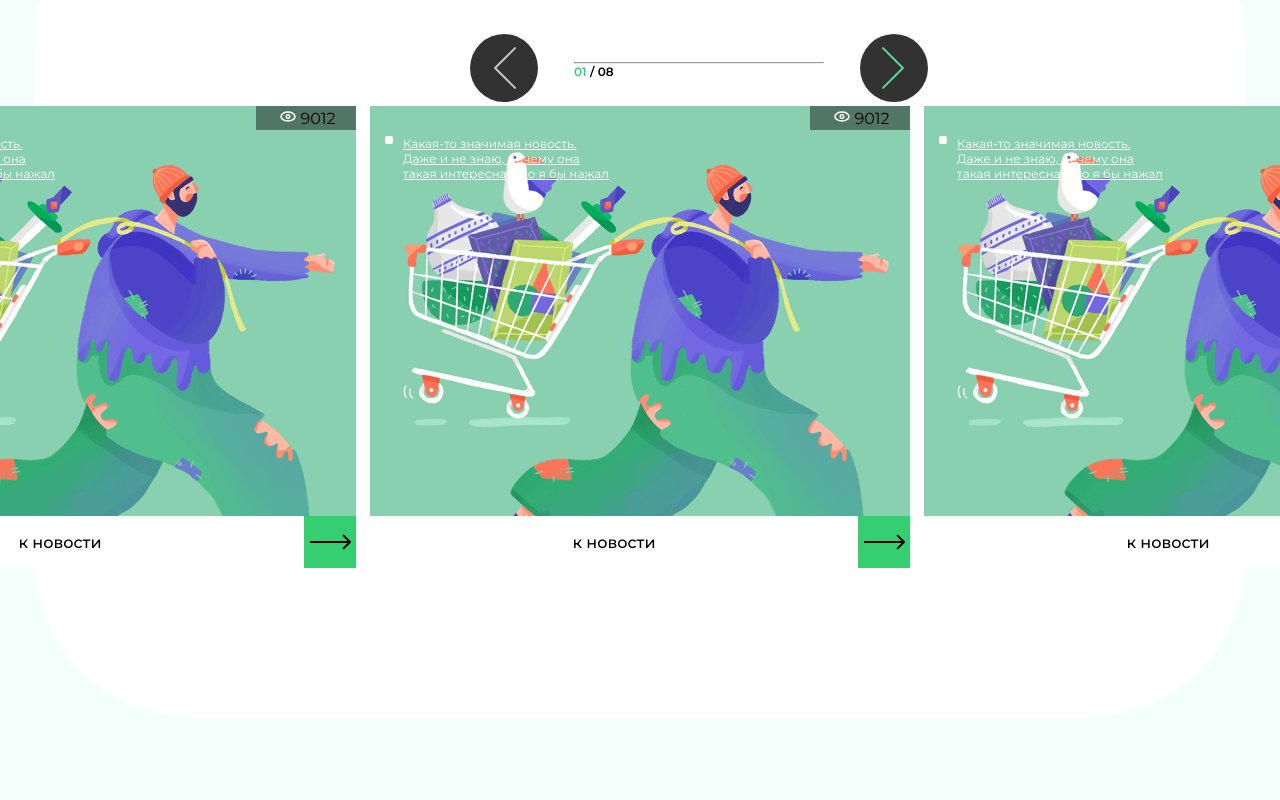
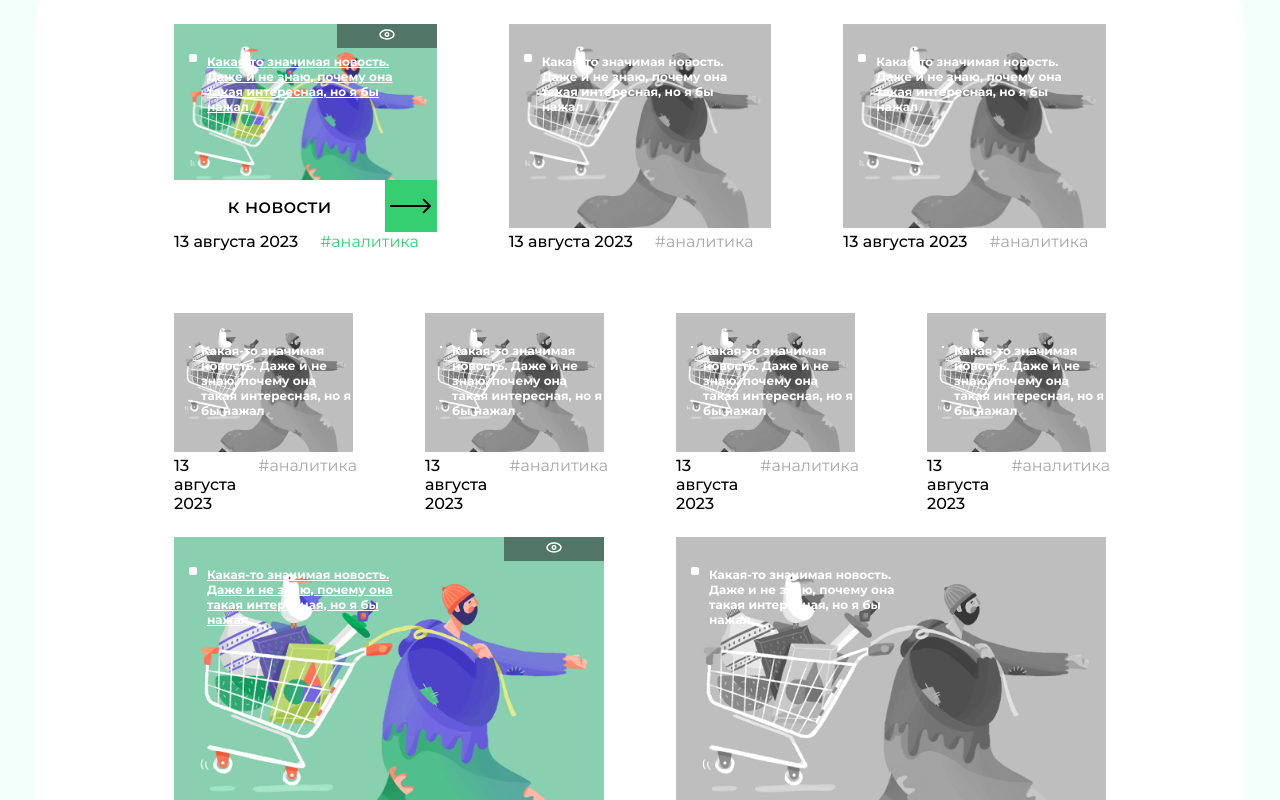
Before and after one commit to skrhvtdenis/resp-vue, a Vue app: page / in a window 1280 px wide. Shown: the part 3340-4140 px from the top of the page. Before the commit the page ends 4058 px from the top, so only its background shows below. Built offline with nearby package versions, Linux system fonts and the light colour scheme.

Commit message:
finished news grid, started props for news

```diff
--- a/src/components/NewsItem.vue
+++ b/src/components/NewsItem.vue
@@ -38,7 +38,7 @@
         </svg>
       </div>
 
-      <p>9012</p>
+      <p class="view-text">{{}}</p>
     </div>
     <div class="card-info">
       <svg
@@ -74,24 +74,29 @@
     </div>
     <div class="info">
       <p>13 августа 2023</p>
-      <p>#аналитика</p>
+      <a href="#">#аналитика</a>
     </div>
   </div>
 </template>
 
-<script setup></script>
+<script setup>
+import { onMounted, ref } from "vue";
+
+defineProps({});
+
+/* onMounted(() => {
+  console.log(newItem);
+}); */
+</script>
 
 <style lang="scss" scoped>
 .img-wrapper {
-  width: fit-content;
-  height: fit-content;
-  position: relative;
-  z-index: 0;
 }
 
 .news-item {
+  filter: grayscale(100%);
   position: relative;
-  width: fit-content;
+  width: 100%;
   height: fit-content;
   /* svg {
     position: absolute;
@@ -99,10 +104,12 @@
   p {
     position: absolute;
   } */
+
+  transition: all 0.5s;
 }
 
 .card-views {
-  display: flex;
+  display: none;
   flex-direction: row;
   justify-content: center;
   align-items: center;
@@ -115,11 +122,18 @@
   top: 0;
   right: 0;
 
+  p {
+    color: white;
+    font-weight: 500;
+  }
+
   svg {
     /* position: absolute;
     left: 12px;
     bottom: 4px; */
   }
+
+  transition: all 2s;
 }
 
 .card-info {
@@ -132,9 +146,10 @@
   p {
     font-size: 12px;
     color: white;
-    text-decoration: underline;
+    text-decoration: none;
     max-width: 206px;
     max-height: 60px;
+    font-weight: 700;
   }
 }
 
@@ -145,10 +160,11 @@
   position: absolute;
   bottom: 0;
   height: 52px;
-  display: flex;
+  display: none;
   align-items: center;
   justify-content: center;
   a {
+    font-size: 1.25rem;
     text-decoration: none;
     color: black;
     font-weight: 500;
@@ -165,6 +181,56 @@
   }
 }
 
+.info {
+  position: absolute;
+  display: flex;
+  flex-direction: row;
+  width: 100%;
+  p {
+    font-size: 1rem;
+    font-weight: 500;
+  }
+
+  a {
+    margin-left: 22px;
+    color: $text-light-green;
+    text-decoration: none;
+  }
+}
+
 .item-img {
+  width: 100%;
+}
+
+.news-item:hover {
+  filter: grayscale(0%);
+  cursor: pointer;
+  .link-wrapper {
+    display: flex;
+  }
+  .card-views {
+    display: flex;
+  }
+  .card-info {
+    p {
+      text-decoration: underline;
+    }
+  }
+}
+
+.news-item:first-of-type {
+  filter: grayscale(0%);
+
+  .link-wrapper {
+    display: flex;
+  }
+  .card-views {
+    display: flex;
+  }
+  .card-info {
+    p {
+      text-decoration: underline;
+    }
+  }
 }
 </style>
--- a/src/components/NewsList.vue
+++ b/src/components/NewsList.vue
@@ -2,7 +2,7 @@
   <section class="news">
     <h2 class="news__header">РЕСПАК:NEWS</h2>
     <div class="news__container">
-      <div class="news__buttons">
+      <!-- <div class="news__buttons">
         <button class="page-btn btn-back">
           <img src="/imgs/Arrow_Left_5.svg" class="circle" alt="arrow-left" />
         </button>
@@ -17,10 +17,38 @@
             alt="arrow-right"
           />
         </button>
+      </div> -->
+      <div class="news-list__grid">
+        <!-- TODO: fix class bindings -->
+        <NewsItem
+          v-for="newItem in news"
+          :key="newItem.id"
+          :views="newItem.views"
+          :headline="newItem.headline"
+          :img="newItem.img"
+          :date="newItem.date"
+          :hashtag="newItem.hashtag"
+          :class="
+            newItem.id <= 3
+              ? 'first-row'
+              : newItem.id >= 10
+              ? 'third-row'
+              : 'second-row'
+          "
+        />
+        <!-- <div class="big-news__grid third-row">
+          <NewsItem v-for="bigNewsItem in bigNews"></NewsItem>
+        </div> -->
       </div>
-      <div class="news-list__grid">
-        <NewsItem />
-        <NewsItem />
+      <div class="third-row__flex">
+        <div class="item-with-nav">
+          <NewsItem class="active" />
+          <p class="navigation-item">
+            <a href="#" class="header__text"
+              >все новости <img src="/imgs/arrow.png" alt=""
+            /></a>
+          </p>
+        </div>
         <NewsItem />
       </div>
     </div>
@@ -28,7 +56,94 @@
 </template>
 
 <script setup>
+import { ref } from "vue";
 import NewsItem from "./NewsItem.vue";
+
+const news = ref([
+  {
+    id: 1,
+    views: 9012,
+    headline:
+      "Какая-то значимая новость. Даже и не знаю, почему она такая интересная, но я бы нажал",
+    img: "/imgs/news-item-picture.png",
+    date: "13 августа 2023",
+    hashtag: "#аналитика",
+  },
+  {
+    id: 1,
+    views: 9012,
+    headline:
+      "Какая-то значимая новость. Даже и не знаю, почему она такая интересная, но я бы нажал",
+    img: "/imgs/news-item-picture.png",
+    date: "13 августа 2023",
+    hashtag: "#аналитика",
+  },
+  {
+    id: 1,
+    views: 9012,
+    headline:
+      "Какая-то значимая новость. Даже и не знаю, почему она такая интересная, но я бы нажал",
+    img: "/imgs/news-item-picture.png",
+    date: "13 августа 2023",
+    hashtag: "#аналитика",
+  },
+  {
+    id: 4,
+    views: 9012,
+    headline:
+      "Какая-то значимая новость. Даже и не знаю, почему она такая интересная, но я бы нажал",
+    img: "/imgs/news-item-picture.png",
+    date: "13 августа 2023",
+    hashtag: "#аналитика",
+  },
+  {
+    id: 5,
+    views: 9012,
+    headline:
+      "Какая-то значимая новость. Даже и не знаю, почему она такая интересная, но я бы нажал",
+    img: "/imgs/news-item-picture.png",
+    date: "13 августа 2023",
+    hashtag: "#аналитика",
+  },
+  {
+    id: 6,
+    views: 9012,
+    headline:
+      "Какая-то значимая новость. Даже и не знаю, почему она такая интересная, но я бы нажал",
+    img: "/imgs/news-item-picture.png",
+    date: "13 августа 2023",
+    hashtag: "#аналитика",
+  },
+  {
+    id: 6,
+    views: 9012,
+    headline:
+      "Какая-то значимая новость. Даже и не знаю, почему она такая интересная, но я бы нажал",
+    img: "/imgs/news-item-picture.png",
+    date: "13 августа 2023",
+    hashtag: "#аналитика",
+  },
+]);
+const bigNews = ref([
+  {
+    id: 1,
+    views: 9012,
+    headline:
+      "Какая-то значимая новость. Даже и не знаю, почему она такая интересная, но я бы нажал",
+    img: "/imgs/news-item-picture.png",
+    date: "13 августа 2023",
+    hashtag: "#аналитика",
+  },
+  {
+    id: 1,
+    views: 9012,
+    headline:
+      "Какая-то значимая новость. Даже и не знаю, почему она такая интересная, но я бы нажал",
+    img: "/imgs/news-item-picture.png",
+    date: "13 августа 2023",
+    hashtag: "#аналитика",
+  },
+]);
 </script>
 
 <style lang="scss" scoped>
@@ -49,7 +164,7 @@ import NewsItem from "./NewsItem.vue";
   align-items: center;
   background-color: #fff;
   border-radius: 160px;
-  padding: 150px;
+  padding: 140px;
 }
 
 .news__buttons {
@@ -99,9 +214,44 @@ import NewsItem from "./NewsItem.vue";
 }
 
 .news-list__grid {
+  width: 100%;
   display: grid;
-  grid-template-columns: 1fr 1fr 1fr;
+  grid-gap: 1rem;
+  grid-template-columns: repeat(12, 1fr);
+  grid-template-rows: repeat(2, 1fr);
   justify-items: center;
-  gap: 14px;
+  gap: 3rem 4.5rem;
+  align-items: center;
+  margin-bottom: 3rem;
+}
+
+.first-row {
+  grid-column-start: span 4;
+}
+
+.second-row {
+  grid-column-start: span 3;
+  max-height: 300px;
+}
+/* .third-row {
+  max-width: 785px;
+  grid-column-start: span 6;
+} */
+
+.third-row__flex {
+  width: 100%;
+  display: flex;
+  justify-content: space-evenly;
+  gap: 4.5rem;
+
+  .item-with-nav {
+    display: flex;
+    flex-direction: column;
+    width: 100%;
+
+    p {
+      margin-top: 40px;
+    }
+  }
 }
 </style>
```
